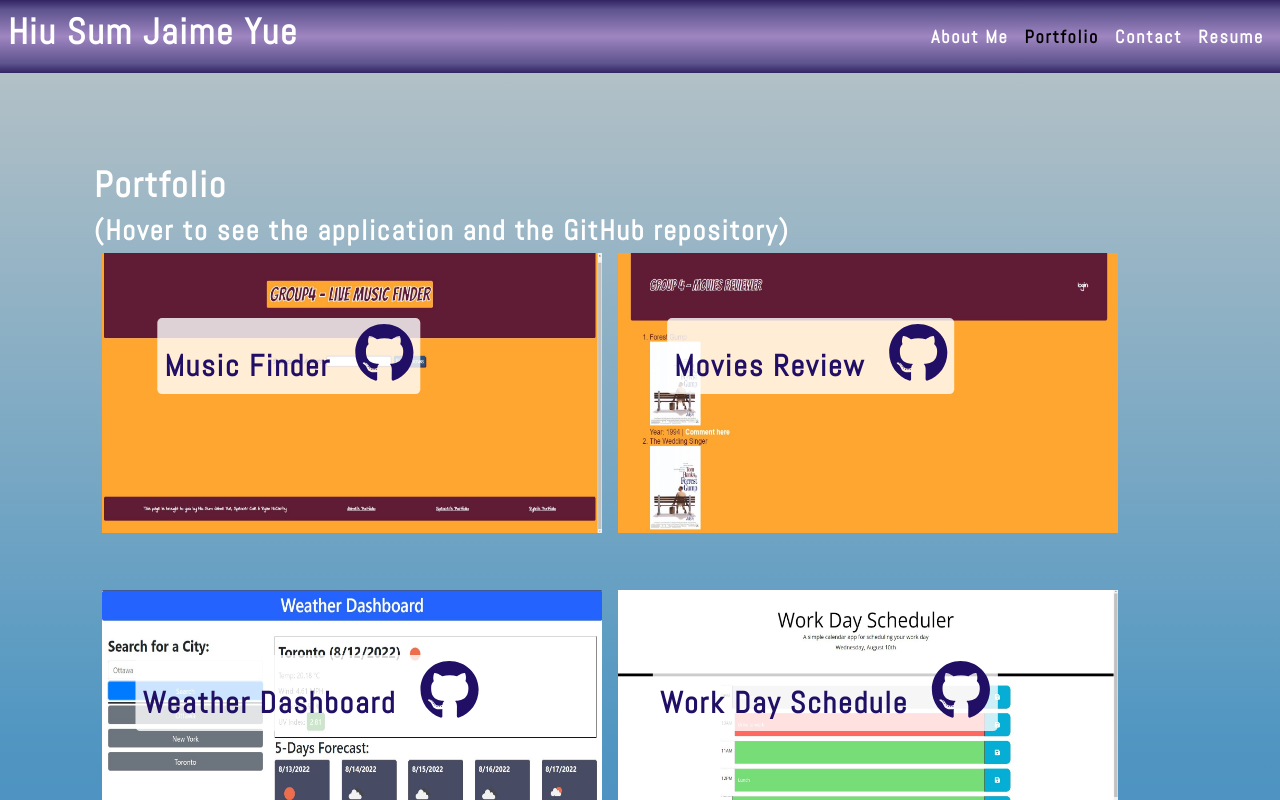
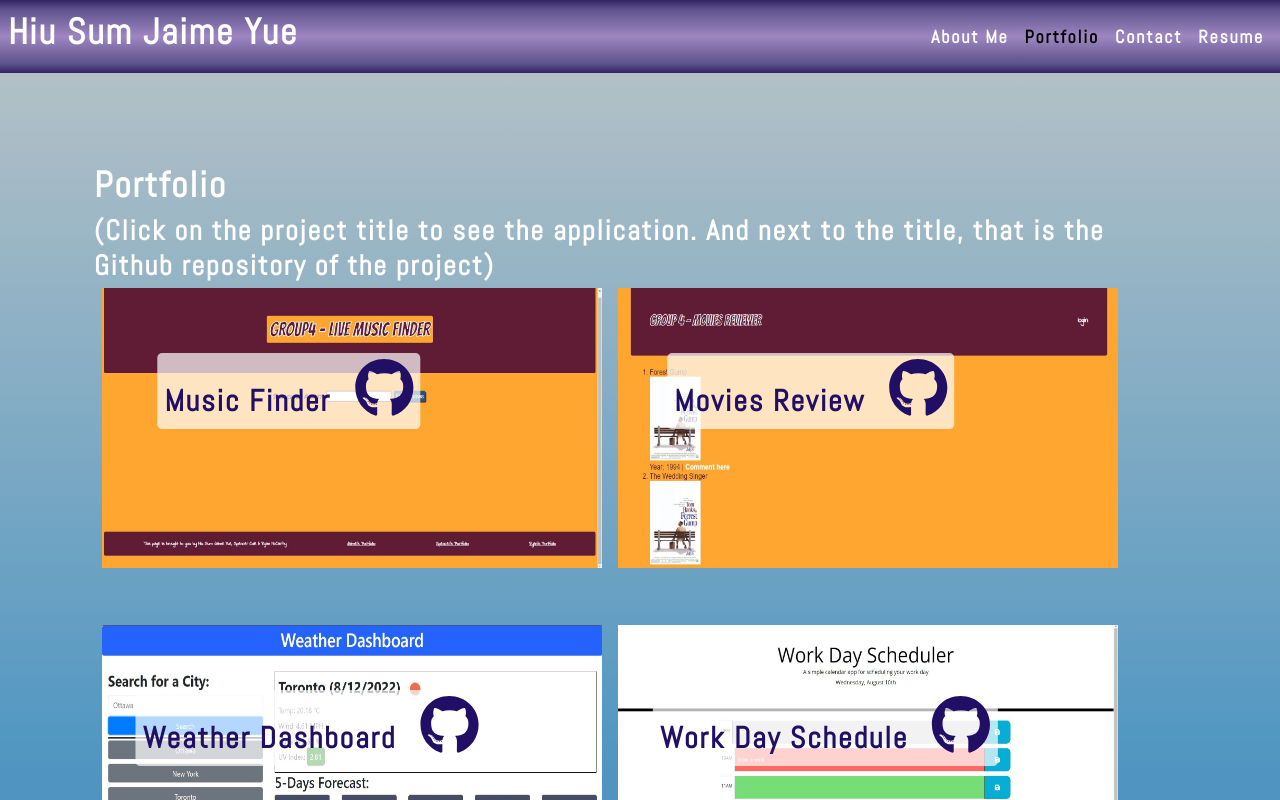
Before and after one commit to RyanOfEastview/react-portfolio, a React (Create React App) app: page / in a window 1280 px wide. Both pictures are taken after a click on the item "Portfolio". Shown: the top 800 px of the page. Built offline with nearby package versions, Linux system fonts and the light colour scheme.

Commit message:
Hover centered text fail

```diff
--- a/src/components/Portfolio/index.js
+++ b/src/components/Portfolio/index.js
@@ -16,7 +16,7 @@ function Portfolio() {
     return (
         <div className="my-5" >
             <h1>Portfolio</h1>
-            <h3>(Hover to see the application and the GitHub repository)</h3>
+            <h3>(Click on the project title to see the application. And next to the title, that is the Github repository of the project)</h3>
 
             <section>
                 <div>
@@ -33,6 +33,7 @@ function Portfolio() {
                                     <a href="https://github.com/HiuSumJaimeYue" target="_blank" rel="noopener noreferrer">
                                         <FontAwesomeIcon icon={faGithub} size="2x" className="project-icon" />
                                     </a>
+
                                 </div>
 
                             </div>
--- a/src/index.css
+++ b/src/index.css
@@ -322,7 +322,7 @@ a {
 }
 
 .centered-text {
-  background-color: rgba(255, 255, 255, 0.8);
+  background-color: rgba(255, 255, 255, 0.7);
   font-size: 30px;
   position: absolute;
   top: 25%;
@@ -330,6 +330,7 @@ a {
   transform: translate(-25%, -25%);
   border-radius: 0.3rem;
   padding: 1%;
+
 }
 
 .project-icon {
```
